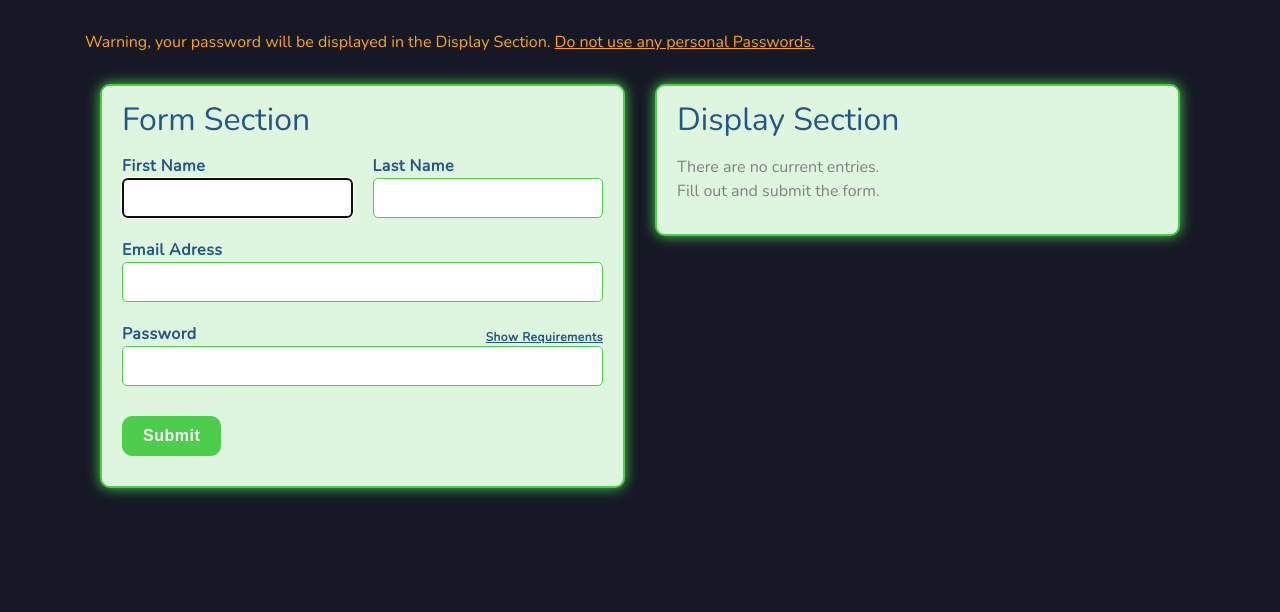
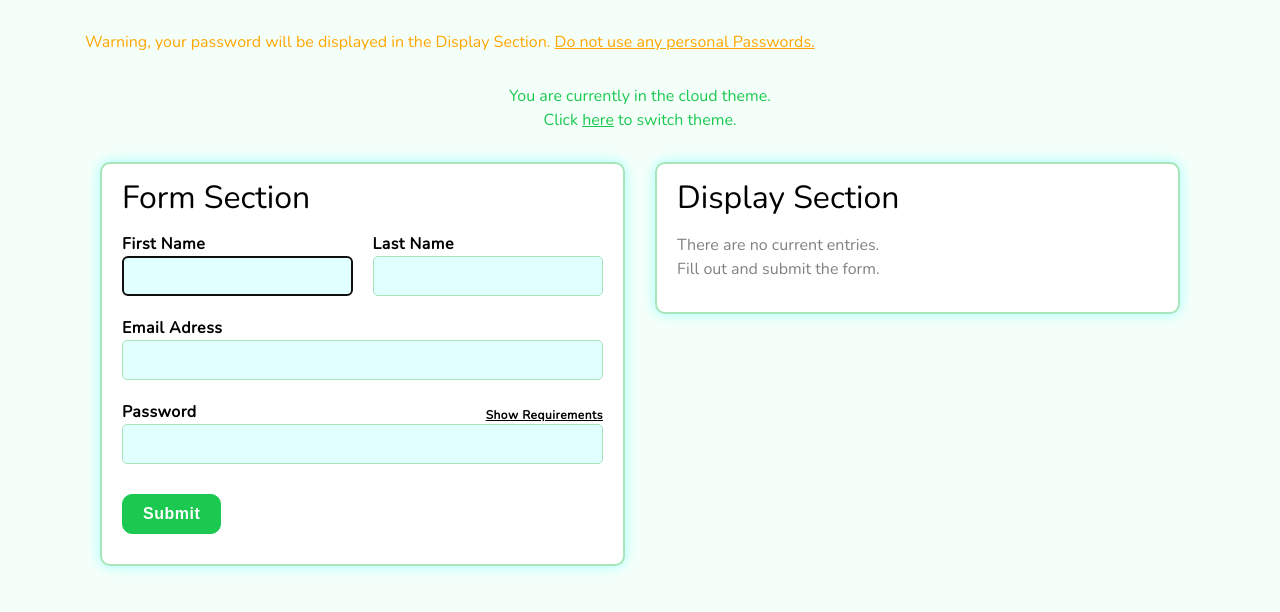
Before and after one commit to PhilipRurka/IoTplace-V2, a React (Create React App) app in the folder validation/: page / in a window 1280 px wide. Shown: the top 612 px of the page. Built offline with nearby package versions, Linux system fonts and the light colour scheme.

Commit message:
Added The Theme Toggle

```diff
--- a/validation/src/components/App.jsx
+++ b/validation/src/components/App.jsx
@@ -4,9 +4,11 @@ import Display from './Display';
 import styled from '@emotion/styled/macro';
 import { connect } from 'react-redux';
 import ColorTheme from '../themes/colors';
-  let colorTheme;
+import { toggleTheme } from '../redux/actions';
 
+let colorTheme;
 const mapToStateToProps = (state) => ({ theme: state.theme });
+const mapDispatchToProps = (dispatch) => ({ toggleTheme: () => dispatch(toggleTheme())});
 
 const GlobalWrapper = styled.div(() => ({
   height: '100%',
@@ -17,26 +19,62 @@ const GlobalWrapper = styled.div(() => ({
 const WarningText = styled.div({
   textAlign: 'center',
   marginTop: '30px',
-  display: 'inline-block'
+  display: 'inline-block',
+  p: {
+    display: 'inline-block',
+    margin: '0',
+    color: 'orange',
+    '&+p' : { textDecoration: 'underline' }
+  }
 });
 
-const PTag = styled.p({
-  display: 'inline-block',
-  margin: '0',
-  color: 'orange',
-  '&+p' : { textDecoration: 'underline' }
-});
+const CurrentTheme = styled.div(() => ({
+  textAlign: 'center',
 
-const App = ({ theme }) => {
+  '& > *': {
+    color: `${colorTheme.progression}`,
+    '&:hover': {
+      color: `${colorTheme.progressionHover}`,
+    }
+  },
+
+  '& > p': {
+    display: 'block',
+    margin: '30px 0 0'
+  },
+
+  'span, span p': {
+    display: 'inline-block',
+  },
+
+  'span p': {
+    margin: '0',
+    textDecoration: 'underline',
+    cursor: 'pointer'
+  }
+}));
+
+const onClickChangeTheme = (toggleTheme) => {
+  toggleTheme();
+};
+
+const App = ({ theme, toggleTheme }) => {
   colorTheme = ColorTheme[theme];
 
   return (
     <GlobalWrapper>
       <div className="container">
         <WarningText>
-          <PTag>Warning, your password will be displayed in the Display Section.&nbsp;</PTag>
-          <PTag>Do not use any personal Passwords.</PTag>
+          <p>Warning, your password will be displayed in the Display Section.&nbsp;</p>
+          <p>Do not use any personal Passwords.</p>
         </WarningText>
+        <CurrentTheme>
+          <p>You are currently in the {theme} theme.</p>
+          <span>Click&nbsp;
+            <p onClick={() => (onClickChangeTheme(toggleTheme))}>here</p>
+          </span>
+          <span>&nbsp;to switch theme.</span>
+        </CurrentTheme>
         <Form />
         <Display />
       </div>
@@ -44,6 +82,6 @@ const App = ({ theme }) => {
   );
 };
 
-const connectedForm = connect(mapToStateToProps) (App);
+const connectedForm = connect(mapToStateToProps, mapDispatchToProps) (App);
 
 export default connectedForm;
--- a/validation/src/redux/actions.js
+++ b/validation/src/redux/actions.js
@@ -1,4 +1,10 @@
-import { ADD_ENTRY_MIDDLE, INIT_ENTRIES, REMOVE_ENTRY, REMOVE_ALL_ENTRIES } from './constants';
+import {
+  ADD_ENTRY_MIDDLE,
+  INIT_ENTRIES,
+  REMOVE_ENTRY,
+  REMOVE_ALL_ENTRIES,
+  TOGGLE_THEME
+} from './constants';
 
 export function addEntry(payload) {
   return { type: ADD_ENTRY_MIDDLE, payload };
@@ -15,3 +21,7 @@ export function removeEntry(payload) {
 export function removeAllEntries() {
   return { type: REMOVE_ALL_ENTRIES};
 };
+
+export function toggleTheme() {
+  return { type: TOGGLE_THEME};
+};
--- a/validation/src/redux/constants.js
+++ b/validation/src/redux/constants.js
@@ -4,3 +4,4 @@ export const FAILED_ENTRY = 'FAILED_ENTRY';
 export const INIT_ENTRIES = 'INIT_ENTRIES';
 export const REMOVE_ENTRY = 'REMOVE_ENTRY';
 export const REMOVE_ALL_ENTRIES = 'REMOVE_ALL_ENTRIES';
+export const TOGGLE_THEME = 'TOGGLE_THEME';
--- a/validation/src/redux/reducers.js
+++ b/validation/src/redux/reducers.js
@@ -3,12 +3,13 @@ import {
   FAILED_ENTRY,
   INIT_ENTRIES,
   REMOVE_ENTRY,
-  REMOVE_ALL_ENTRIES
+  REMOVE_ALL_ENTRIES,
+  TOGGLE_THEME
 } from './constants';
 
 const initialState = {
   entries: [],
-  theme: 'night',
+  theme: 'cloud',
   errorFields: {}
 };
 
@@ -59,6 +60,14 @@ function rootReducer(state = initialState, action) {
     localStorage.setItem('entries', JSON.stringify(entries));
 
     return Object.assign({}, state, { entries });
+
+  } else if(type === TOGGLE_THEME) {
+    const newTheme = (state.theme === 'cloud')
+      ? 'nightVision' : 'cloud';
+
+    return Object.assign({}, state, {
+      theme: newTheme
+    });
   };
 
   return state;
--- a/validation/src/themes/colors.js
+++ b/validation/src/themes/colors.js
@@ -35,7 +35,7 @@ const colorTheme = {
     primaryCopy:                    colors.black,
     secondaryCopy:                  colors.grayApprox
   },
-  night: {
+  nightVision: {
     progression:                    colors.emerald,
     progressionHover:               colors.apple,
     warning:                        colors.tangerine,
```
